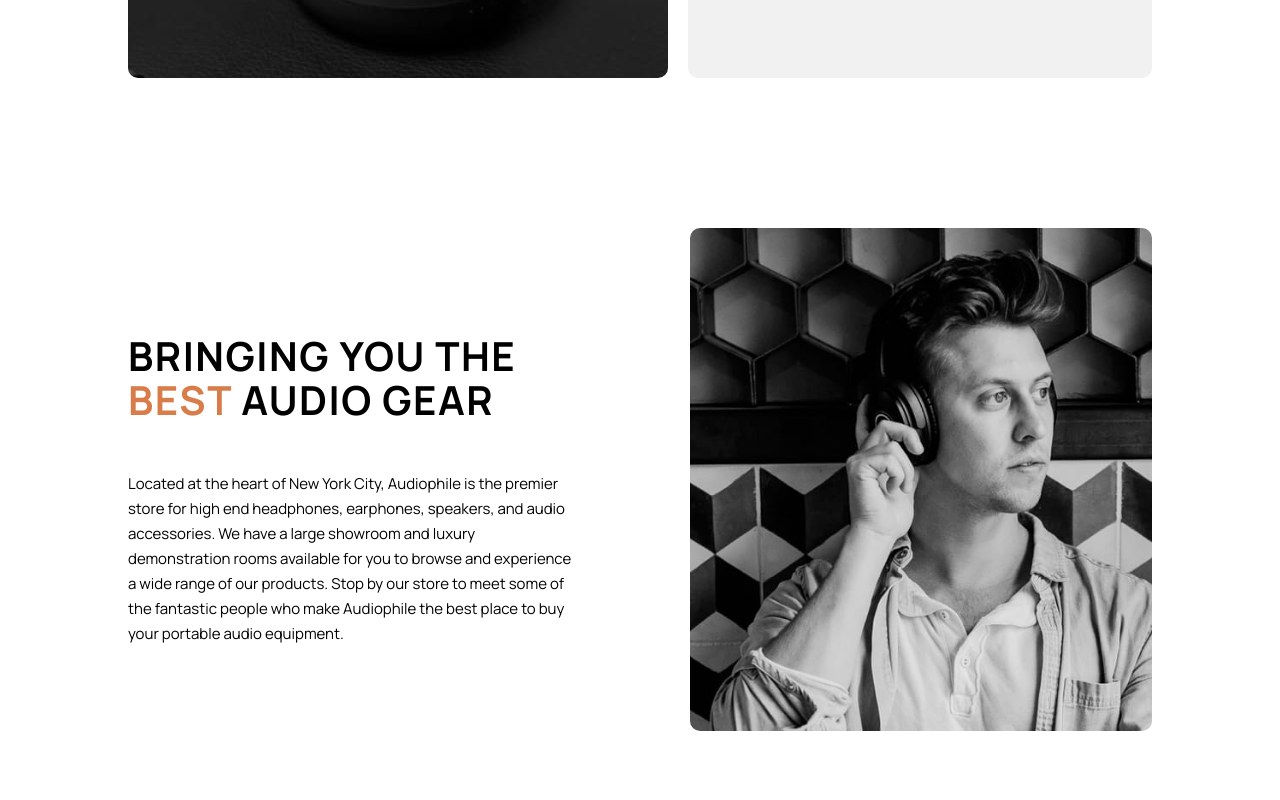
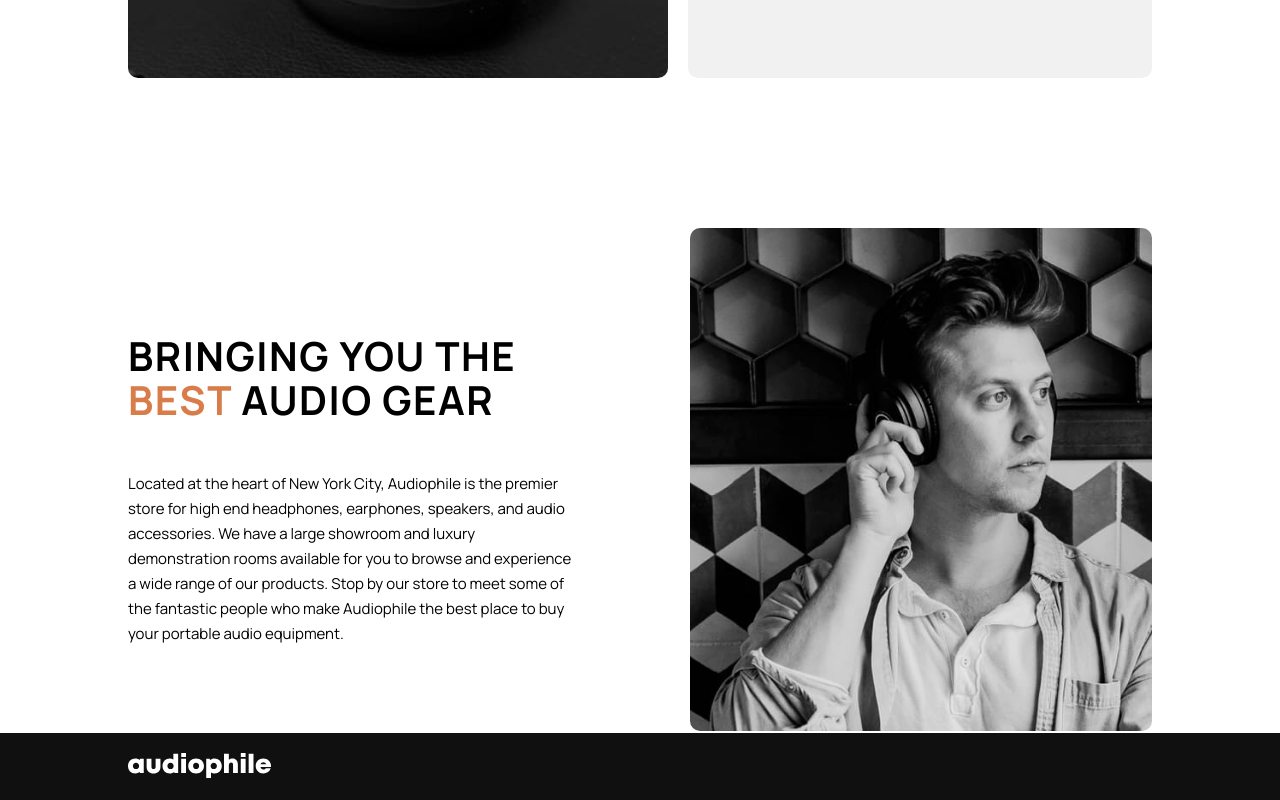
Before and after one commit to JoelStorr/FM-Audiophile-FrontEnd, a Nuxt app: page / in a window 1280 px wide. Shown: the part 2019-2819 px from the top of the page. Before the commit the page ends 2752 px from the top, so only its background shows below. Built offline with nearby package versions, Linux system fonts and the light colour scheme.

Commit message:
Added footer

```diff
--- a/layouts/default.vue
+++ b/layouts/default.vue
@@ -28,6 +28,10 @@
             <hr/>
         </header>
         <slot></slot>
+        <footer>
+             <img src="/shared/desktop/logo.svg" alt="logo audiophile"/>
+        </footer>
+
     </div>
 
 </template>
@@ -106,4 +110,10 @@ hr{
     border-top: .5px solid $p-dark-grey;
 
 }
+
+footer{
+    background-color: $p-black;
+    padding: 2rem 10%;
+}
+
 </style>
```
